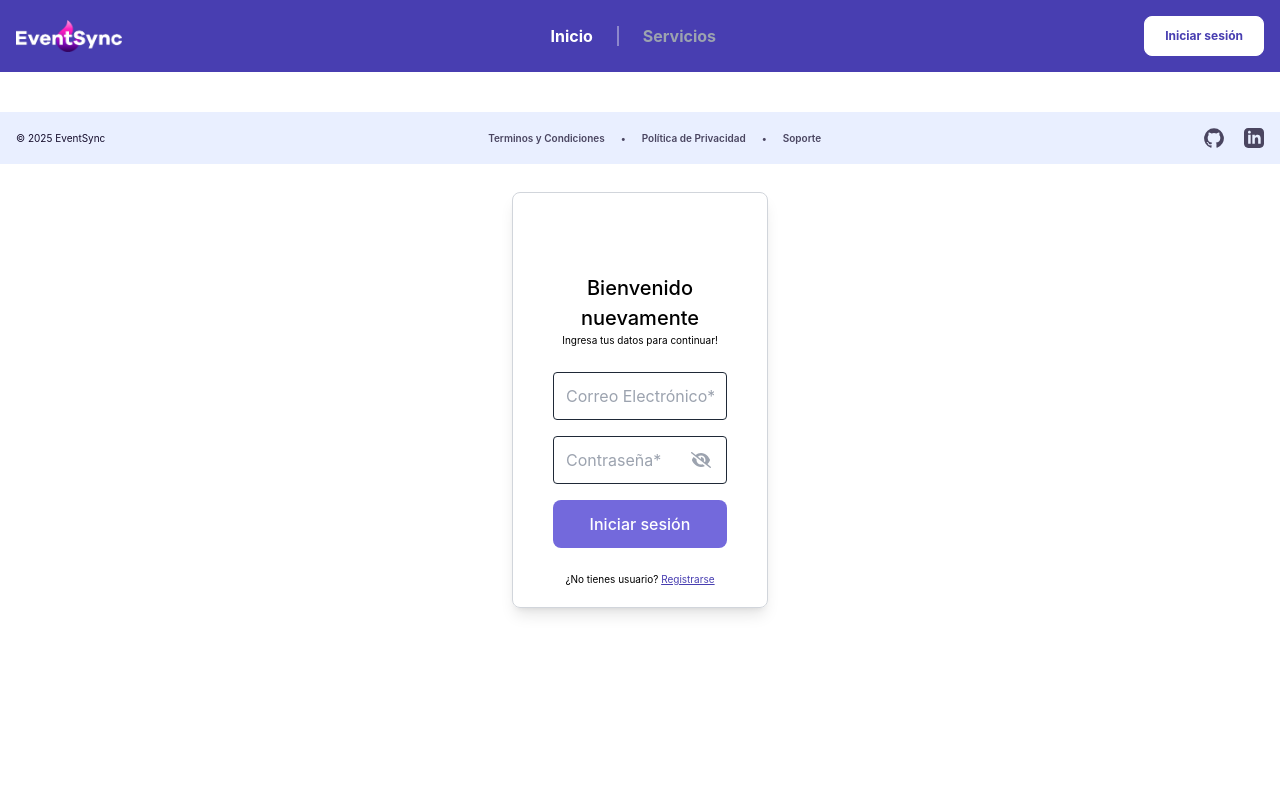
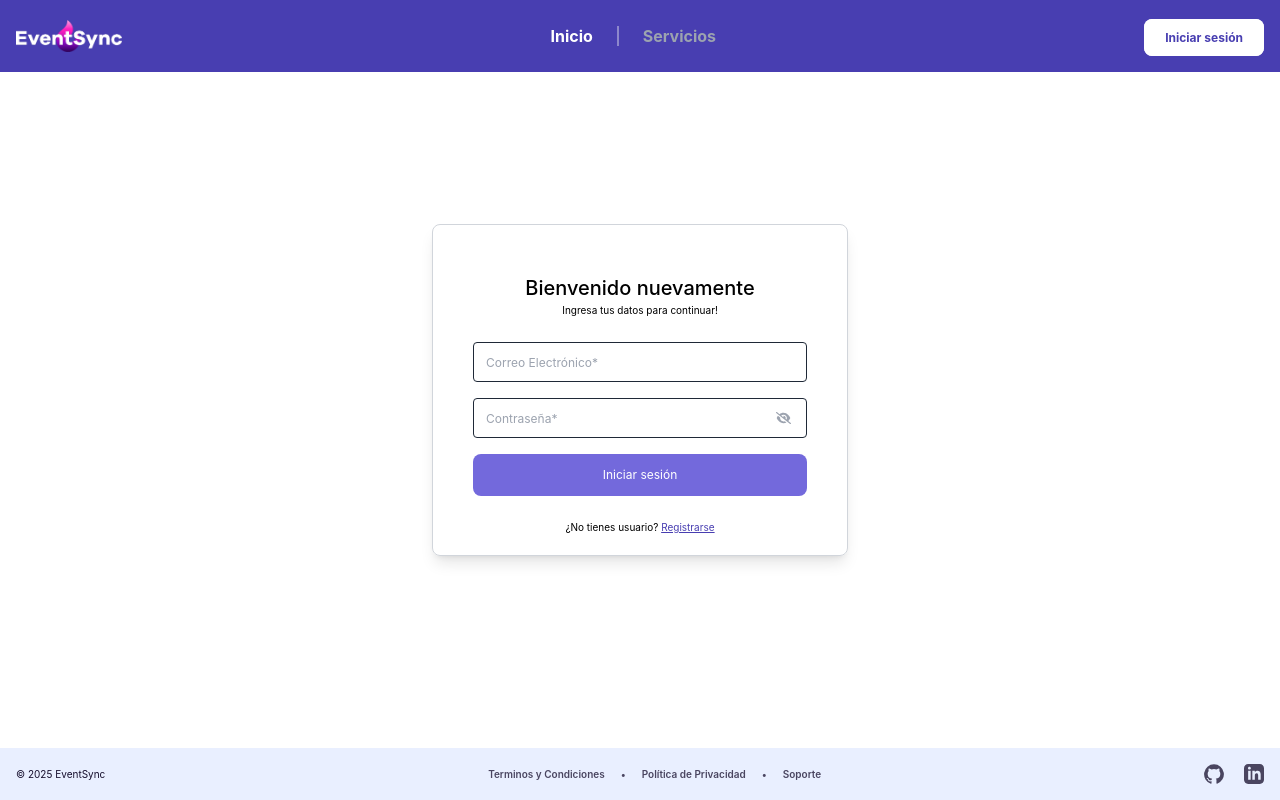
Before and after one commit to gcarolina03/eventSync-frontend-Vue, a Vue app: page /login in a window 1280 px wide. Built offline with nearby package versions, Linux system fonts and the light colour scheme; no server answers.

Commit message:
fix button styles

```diff
--- a/src/components/common/Button.vue
+++ b/src/components/common/Button.vue
@@ -19,9 +19,13 @@ const props = defineProps({
     type: String,
     default: null,
   },
+  buttonStyle: {
+    type: String,
+    default: 'button',
+  },
   type: {
     type: String,
-    default: 'button',
+    default: '',
   },
   disabled: {
     type: Boolean,
@@ -35,7 +39,7 @@ const props = defineProps({
 
 const buttonClass = computed(() => {
   let baseClass = '';
-  switch (props.type) {
+  switch (props.buttonStyle) {
     case 'transparent':
       baseClass = 'text-white sm:border cursor-pointer font-bold border-white rounded-lg px-5 py-2.5 hover:bg-dark hover:border-dark';
       break;
@@ -43,7 +47,7 @@ const buttonClass = computed(() => {
       baseClass = "text-primary border cursor-pointer border-white bg-white font-bold rounded-lg px-5 py-2.5 hover:bg-dark hover:border-dark hover:text-white";
       break;
     case 'purple':
-      baseClass = 'w-full bg-secondary text-white py-3 rounded-lg font-medium transition-all hover:bg-secondary-dark focus:ring-2 focus:ring-secondary focus:ring-opacity-50 cursor-pointer';
+      baseClass = 'w-full bg-secondary text-white py-3 rounded-lg transition-all hover:bg-secondary-dark focus:ring-2 focus:ring-secondary focus:ring-opacity-50 cursor-pointer';
       break;
     case 'menu':
       baseClass = 'block py-2 font-bold text-gray-400 hover:text-light'
--- a/src/components/common/Navbar.vue
+++ b/src/components/common/Navbar.vue
@@ -11,16 +11,16 @@
     <!-- Enlaces de navegación -->
     <div :class="['lg:flex lg:items-center lg:justify-center', showMenu ? 'block' : 'hidden']" class="w-full lg:w-auto mt-4 lg:mt-0">
       <div class="flex flex-col lg:flex-row lg:gap-6 items-center">
-        <ButtonComp to="/" :type="navClass('/')">
+        <ButtonComp to="/" :buttonStyle="navClass('/')">
           {{ $t('home') }}
         </ButtonComp>
         <div class="hidden lg:inline-block h-[20px] w-0.5 bg-neutral-100 opacity-40"></div> <!-- separador -->
-        <ButtonComp to="/services" :type="navClass('/services')">
+        <ButtonComp to="/services" :buttonStyle="navClass('/services')">
           {{ $t('services') }}
         </ButtonComp>
         <template v-if="user">
           <div class="hidden lg:inline-block h-[20px] w-0.5 bg-neutral-100 opacity-40"></div> <!-- separador -->
-          <ButtonComp to="/events" :type="navClass('/events')">
+          <ButtonComp to="/events" :buttonStyle="navClass('/events')">
             {{ $t('events') }}
           </ButtonComp>
         </template>
@@ -28,12 +28,12 @@
     </div>
 
     <!-- Botones de autenticación o UserMenu -->
-    <div class="flex items-center lg:w-auto flex-row sm:gap-4" :class="[showMenu ? 'w-full justify-center' : '']">
+    <div class="flex items-center lg:w-auto flex-row sm:gap-4" :class="[showMenu ? 'w-full justify-center' : 'hidden sm:block']">
       <template v-if="!router.user">
         <!-- <ButtonComp to="/signup" type="transparent" class="sm:text-base">
           {{ $t('signup') }}
         </ButtonComp> -->
-        <ButtonComp to="/login" type="white" additionalClass="sm:text-base">
+        <ButtonComp to="/login" :buttonStyle="!showMenu ? 'white' : navClass('/login')" additionalClass="sm:text-base">
           {{ $t('login') }}
         </ButtonComp>
       </template>
@@ -43,9 +43,9 @@
     </div>
 
     <!-- Botón de menú hamburguesa -->
-    <button v-show="!showMenu" @click="toggleMenu" class="lg:hidden text-white cursor-pointer focus:outline-none">
+    <div v-show="!showMenu" @click="toggleMenu" class="lg:hidden text-white cursor-pointer focus:outline-none">
       <Icon icon="bars" className="h-6 w-6" />
-    </button>
+    </div>
   </nav>
 </template>
 
@@ -66,6 +66,6 @@ const toggleMenu = () => {
 
 
 const navClass = (path) => {
-  return currentPath == path ? 'menuActive' : 'menu'; // Asignar la clase activa o normal
+  return currentPath == path ? 'menuActive' : 'menu';
 };
 </script>
--- a/src/components/forms/Input.vue
+++ b/src/components/forms/Input.vue
@@ -1,13 +1,18 @@
 <template>
   <div class="relative w-full">
-    <Field :name="name" :type="isPassword && isVisible ? 'text' : type" class="w-full h-12 border border-gray-800 rounded px-3" :placeholder="placeholder" />
+    <Field :name="name" :type="isPassword && isVisible ? 'text' : type" class="w-full h-10 border border-gray-800 rounded px-3" :placeholder="placeholder" />
     <div v-if="isPassword" class="absolute inset-y-0 right-0 mr-4 flex items-center cursor-pointer" @click="toggleVisibility">
       <Icon icon="eye" v-if="isVisible" class="text-gray-400" />
       <Icon icon="eye-slash" v-else class="text-gray-400" />
     </div>
   </div>
   <!-- Mostrar mensaje de error -->
-  <ErrorMessage class="text-red-500 text-sm mt-1" :name="name" />
+   <ErrorMessage v-slot="{ message }" :name="name">
+    <div class="flex items-center text-red-500 text-sm gap-1">
+      <Icon icon="exclamation-round" className="w-3 color-red-500" />
+      <p>{{ message }}</p>
+    </div>
+  </ErrorMessage>
 </template>
 
 <script setup>
--- a/src/views/Login.vue
+++ b/src/views/Login.vue
@@ -1,6 +1,6 @@
 <template>
-  <div class="flex justify-center items-center px-4">
-    <div class="rounded-lg bg-white/30 border transform translate-y-[-50%] absolute top-[50%] border-gray-300 bg-opacity-50 p-5 w-9/12 lg:w-2/5 xl:w-1/5 pt-[80px] px-10 shadow-lg max-sm:px-8">
+  <main class="flex flex-grow justify-center items-center px-4 text-base">
+    <div class="h-full rounded-lg bg-white/30 border border-gray-300 bg-opacity-50 p-5 w-9/12 lg:w-2/5 xl:w-2/6 pt-12 px-10 shadow-lg max-sm:px-8">
       <h1 class="text-2xl lg:text-3xl font-medium text-center">{{ $t("authTitles.welcomeLogin") }}</h1>
       <p class="text-sm text-center">{{ $t("authTitles.subtitleLogin") }}</p>
 
@@ -13,13 +13,9 @@
         <!-- Error Message -->
         <ErrorMsg v-if="showError" :message="errorMsg" @hide="hideErrorMsg" />
         <!-- Submit Button -->
-        <button
-          class="w-full bg-secondary text-white py-3 rounded-lg font-medium transition-all hover:bg-secondary-dark focus:ring-2 focus:ring-secondary focus:ring-opacity-50"
-          type="submit"
-          @click.prevent="handleSubmit(submit)"
-        >
+         <ButtonComp buttonStyle="purple" type="submit" additionalClass="text-sm lg:text-base" @click.prevent="handleSubmit(submit)">
           {{ $t('login') }}
-        </button>
+         </ButtonComp>
       </Form>
 
       <!-- Links de Ayuda -->
@@ -27,7 +23,7 @@
         <p>{{ $t("haveAccount") }} <router-link to="/signup" class="underline text-primary hover:text-primary-dark">{{ $t("signup") }}</router-link></p>
       </div>
     </div>
-  </div>
+  </main>
 </template>
 
 <script setup>
@@ -36,8 +32,11 @@ import { Form } from 'vee-validate'
 import * as yup from 'yup'
 import { useI18n } from 'vue-i18n'
 import { useStore } from '@/store'
+/* COMPONENTS */
 import Input from '@/components/forms/Input.vue'
 import ErrorMsg from '@/components/common/ErrorMsg.vue'
+import ButtonComp from '@/components/common/Button.vue'
+
 
 const { t } = useI18n()
 const store = useStore()
```
